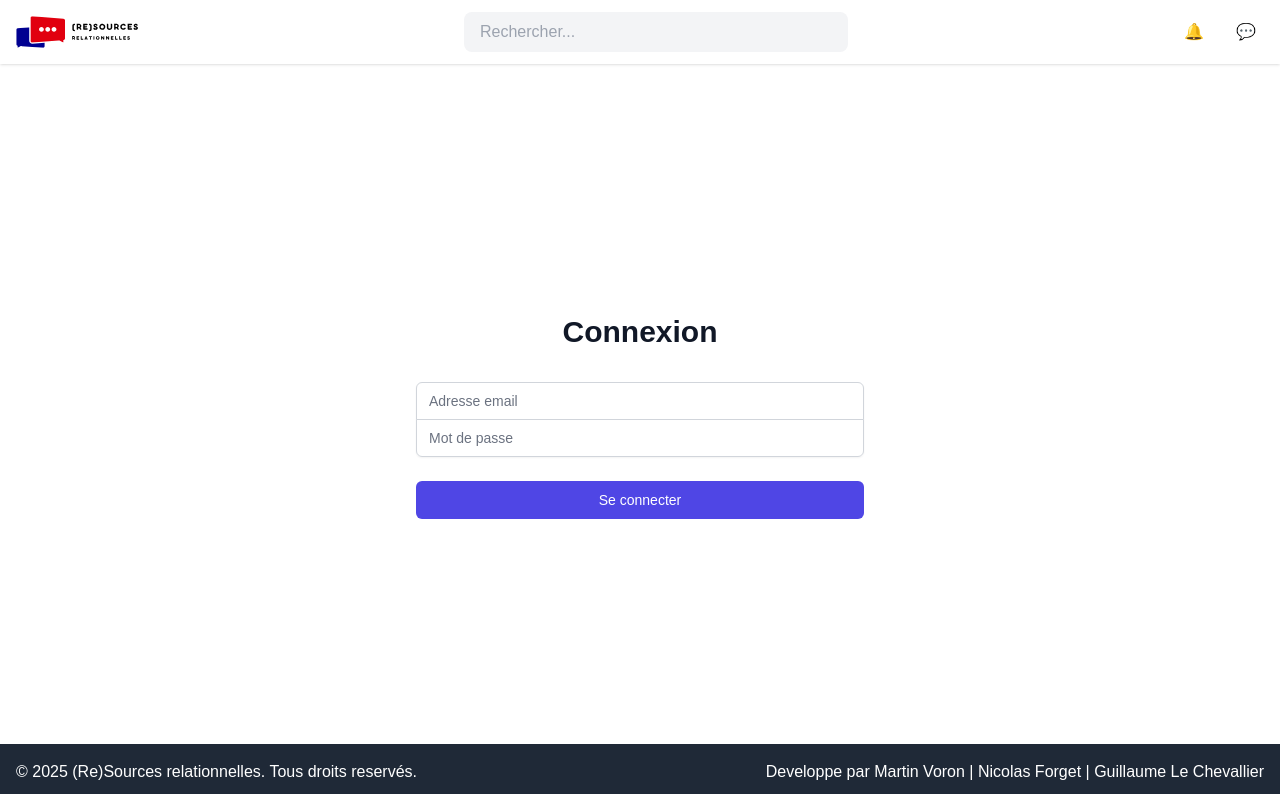
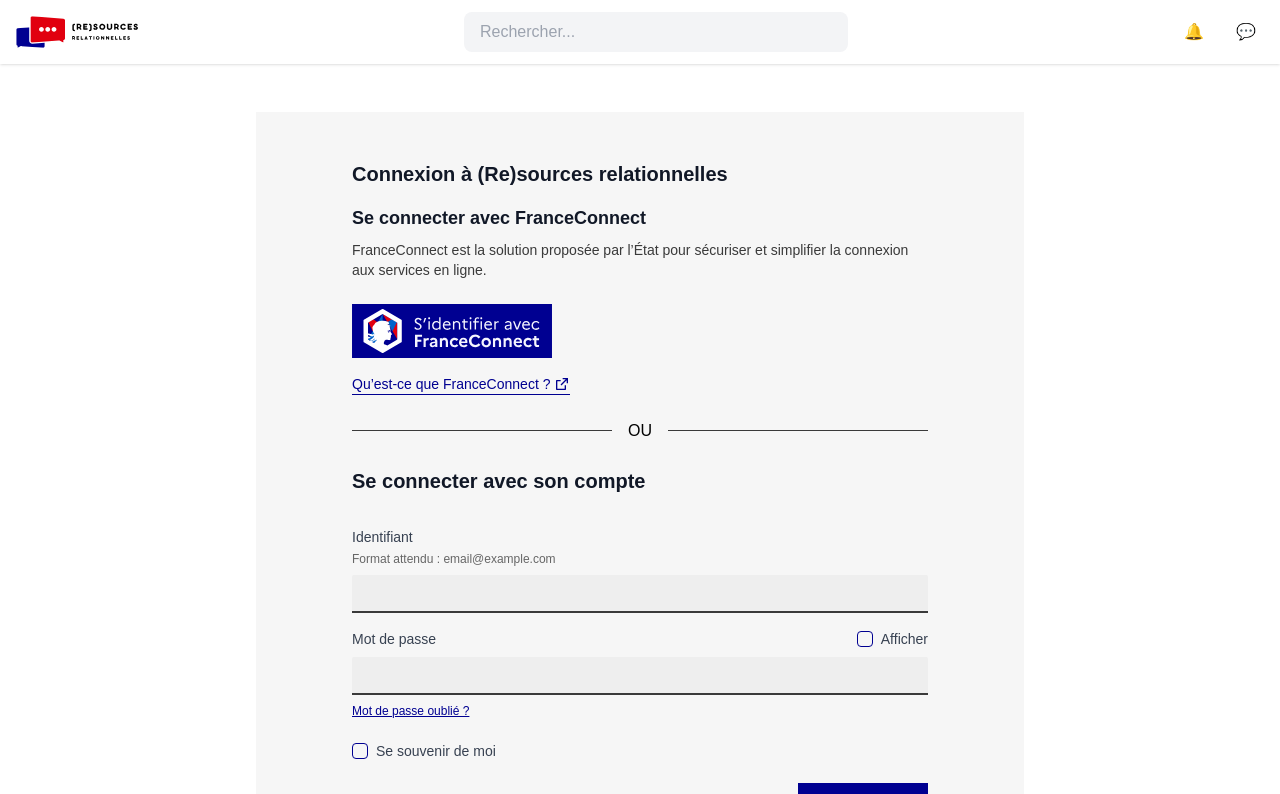
Before and after one commit to RE-Source-Relationnelle/application, a React (Vite) app in the folder frontend/: page /login in a window 1280 px wide. Shown: the top 794 px of the page. Built offline with nearby package versions, Linux system fonts and the light colour scheme; a web font is replaced by a local one.

Commit message:
Create view login refs: #44

```diff
--- a/frontend/src/views/auth/Login.tsx
+++ b/frontend/src/views/auth/Login.tsx
@@ -4,6 +4,7 @@
   const [email, setEmail] = useState('')
   const [password, setPassword] = useState('')
   const [error, setError] = useState('')
+  const [showPassword, setShowPassword] = useState(false)
 
   const handleSubmit = async (e: FormEvent) => {
     e.preventDefault()
@@ -19,43 +20,80 @@
 
   return (
     <div className="min-h-[calc(100vh-120px)] flex items-center justify-center py-12 px-4 sm:px-6 lg:px-8">
-      <div className="max-w-md w-full space-y-8">
+            <div className="max-w-3xl w-full space-y-8 bg-white">
+                <div className='p-6 md:py-12 md:px-24 bg-[#F6F6F6]'>
                     <div>
-          <h2 className="mt-6 text-center text-3xl font-extrabold text-gray-900">
-            Connexion
+                        <h1 className="text-xl font-bold text-gray-900 font-marianne">
+                            Connexion à (Re)sources relationnelles
+                        </h1>
+                        <h2 className="text-lg font-bold text-gray-900 font-marianne mt-4">Se connecter avec FranceConnect</h2>
+                        <p className="text-grayBold text-sm mt-2">FranceConnect est la solution proposée par l’État pour sécuriser et simplifier la connexion aux services en ligne.</p>
+                    </div>
+                    <div className='mt-6 flex flex-col gap-4'>
+                        <img src="/img/logo-france-connect.svg" alt="France Connect" className="w-[200px]" />
+                        <a href="https://franceconnect.gouv.fr/franceconnect" target="_blank" rel="noopener noreferrer" className="w-fit border-b border-primary text-primary text-sm font-marianne flex gap-1">Qu’est-ce que FranceConnect ? <img src="/img/Icone-nouvelle_fenetre.svg" alt="Nouvelle fenêtre" className="w-4" /></a>
+                    </div>
+                    <div className='my-6 flex items-center gap-4'>
+                        <div className="w-full border-b border-grayBold"></div>
+                        <div className="text-center">OU</div>
+                        <div className="w-full border-b border-grayBold"></div>
+                    </div>
+                    <div>
+                        <div className="flex flex-col gap-6">
+                            <h2 className="text-xl font-bold text-gray-900 font-marianne">
+                                Se connecter avec son compte
                             </h2>
                         </div>
                         <form className="mt-8 space-y-6" onSubmit={handleSubmit}>
-          <div className="rounded-md shadow-sm -space-y-px">
+                            <div className="flex flex-col gap-4">
                                 <div>
-              <label htmlFor="email" className="sr-only">
-                Adresse email
+                                    <label htmlFor="email" className="flex flex-col gap-1 text-sm font-medium text-gray-700">
+                                        Identifiant
+                                        <span className="text-textLight text-xs mb-2">Format attendu : email@example.com</span>
                                     </label>
                                     <input
                                         id="email"
                                         name="email"
                                         type="email"
                                         required
-                className="appearance-none rounded-none relative block w-full px-3 py-2 border border-gray-300 placeholder-gray-500 text-gray-900 rounded-t-md focus:outline-none focus:ring-indigo-500 focus:border-indigo-500 focus:z-10 sm:text-sm"
-                placeholder="Adresse email"
+                                        className="appearance-none rounded-none relative block w-full px-3 py-2 bg-[#EEEEEE] border-b-2 border-grayBold placeholder-gray-500 text-gray-900 rounded-t-sm focus:outline-secondary focus:border-secondary sm:text-sm"
                                         value={email}
                                         onChange={(e) => setEmail(e.target.value)}
                                     />
                                 </div>
                                 <div>
-              <label htmlFor="password" className="sr-only">
+                                    <div className='flex items-center justify-between mb-2'>
+                                        <label htmlFor="password" className="flex flex-col gap-1 text-sm font-medium text-gray-700">
                                             Mot de passe
                                         </label>
+                                        <div className="flex items-center gap-2">
+                                            <input
+                                                className='appearance-none w-4 h-4 border border-primary rounded-[4px] focus:outline-none checked:bg-primary'
+                                                type="checkbox"
+                                                name="showPassword"
+                                                id="showPassword"
+                                                checked={showPassword}
+                                                onChange={() => setShowPassword(!showPassword)} />
+                                            <label htmlFor="showPassword" className="text-sm font-medium text-gray-700 leading-none">Afficher</label>
+                                        </div>
+                                    </div>
                                     <input
                                         id="password"
                                         name="password"
-                type="password"
+                                        type={showPassword ? "text" : "password"}
                                         required
-                className="appearance-none rounded-none relative block w-full px-3 py-2 border border-gray-300 placeholder-gray-500 text-gray-900 rounded-b-md focus:outline-none focus:ring-indigo-500 focus:border-indigo-500 focus:z-10 sm:text-sm"
-                placeholder="Mot de passe"
+                                        className="appearance-none rounded-none relative block w-full px-3 py-2 bg-[#EEEEEE] border-b-2 border-grayBold placeholder-gray-500 text-gray-900 rounded-t-sm focus:outline-secondary focus:border-secondary sm:text-sm"
                                         value={password}
                                         onChange={(e) => setPassword(e.target.value)}
                                     />
+                                    <div className='mt-2 flex flex-col gap-2'>
+                                        <a href="#" target="_blank" rel="noopener noreferrer" className="w-fit underline text-primary text-xs font-marianne flex gap-1">Mot de passe oublié ?</a>
+
+                                        <div className="mt-4 flex items-center gap-2">
+                                            <input className='appearance-none w-4 h-4 border border-primary rounded-[4px] focus:outline-none checked:bg-primary' type="checkbox"/>
+                                            <label htmlFor="showPassword" className="text-sm font-medium text-gray-700 leading-none">Se souvenir de moi</label>
+                                        </div>
+                                    </div>
                                 </div>
                             </div>
 
@@ -65,15 +103,18 @@
                                 </div>
                             )}
 
-          <div>
+                            <div className='mt-6 flex flex-col items-end justify-center gap-2'>
                                 <button
                                     type="submit"
-              className="group relative w-full flex justify-center py-2 px-4 border border-transparent text-sm font-medium rounded-md text-white bg-indigo-600 hover:bg-indigo-700 focus:outline-none focus:ring-2 focus:ring-offset-2 focus:ring-indigo-500"
+                                    className="py-2 px-6 text-sm text-white bg-primary hover:bg-secondary"
                                 >
                                     Se connecter
                                 </button>
+                                <span className="text-sm text-grayBold font-marianne">Pas encore de compte ? <a href="/inscription" className="text-primary underline">S'inscrire</a></span>
                             </div>
                         </form>
+                    </div>
+                </div>
             </div>
         </div>
   )
--- a/frontend/src/views/auth/Register.tsx
+++ b/frontend/src/views/auth/Register.tsx
@@ -120,13 +120,14 @@
                                 </div>
                             )}
 
-                            <div className='mt-6 flex items-center justify-end'>
+                            <div className='mt-6 flex flex-col items-end justify-center gap-2'>
                                 <button
                                     type="submit"
                                     className="py-2 px-6 text-sm text-white bg-primary hover:bg-secondary"
                                 >
                                     Créer son compte
                                 </button>
+                                <span className="text-sm text-grayBold font-marianne">Déjà un compte ? <a href="/connexion" className="text-primary underline">Se connecter</a></span>
                             </div>
                         </form>
                     </div>
```
Lines whose indentation alone changed are shown as unchanged.
